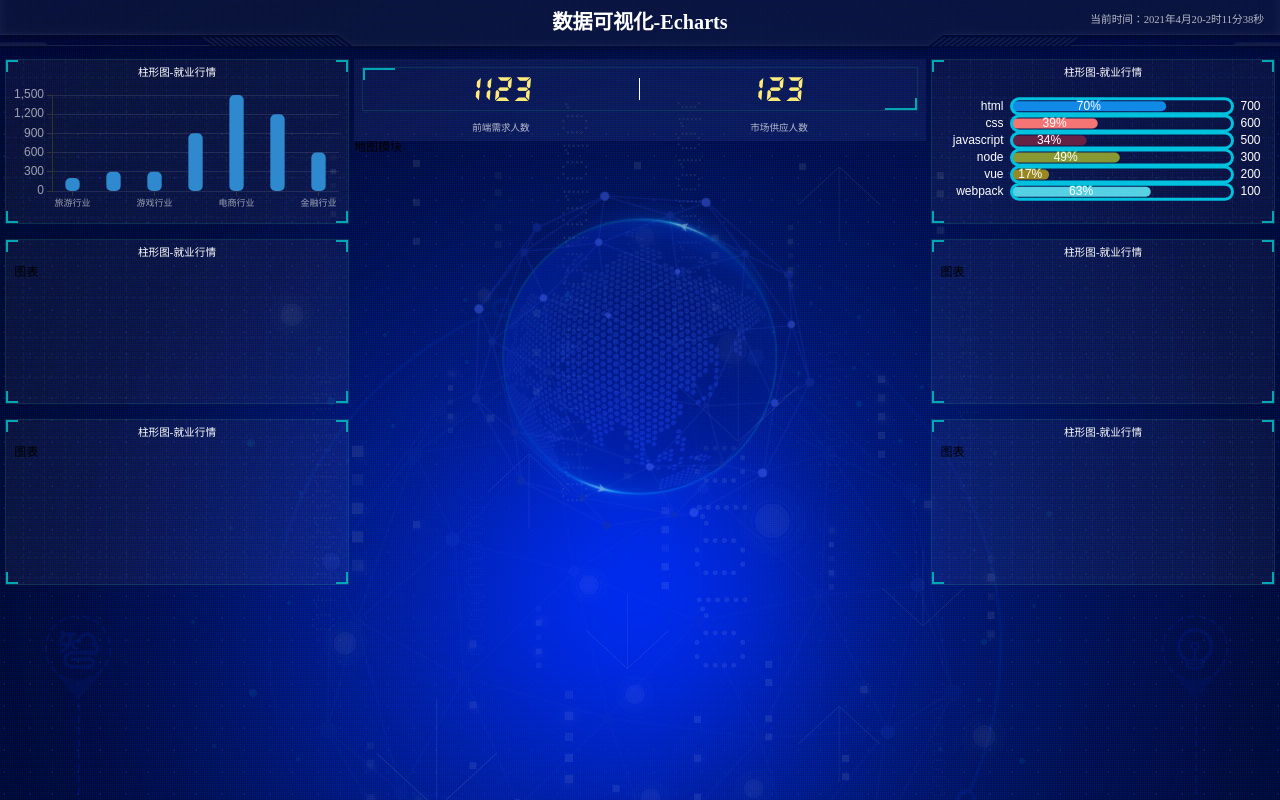
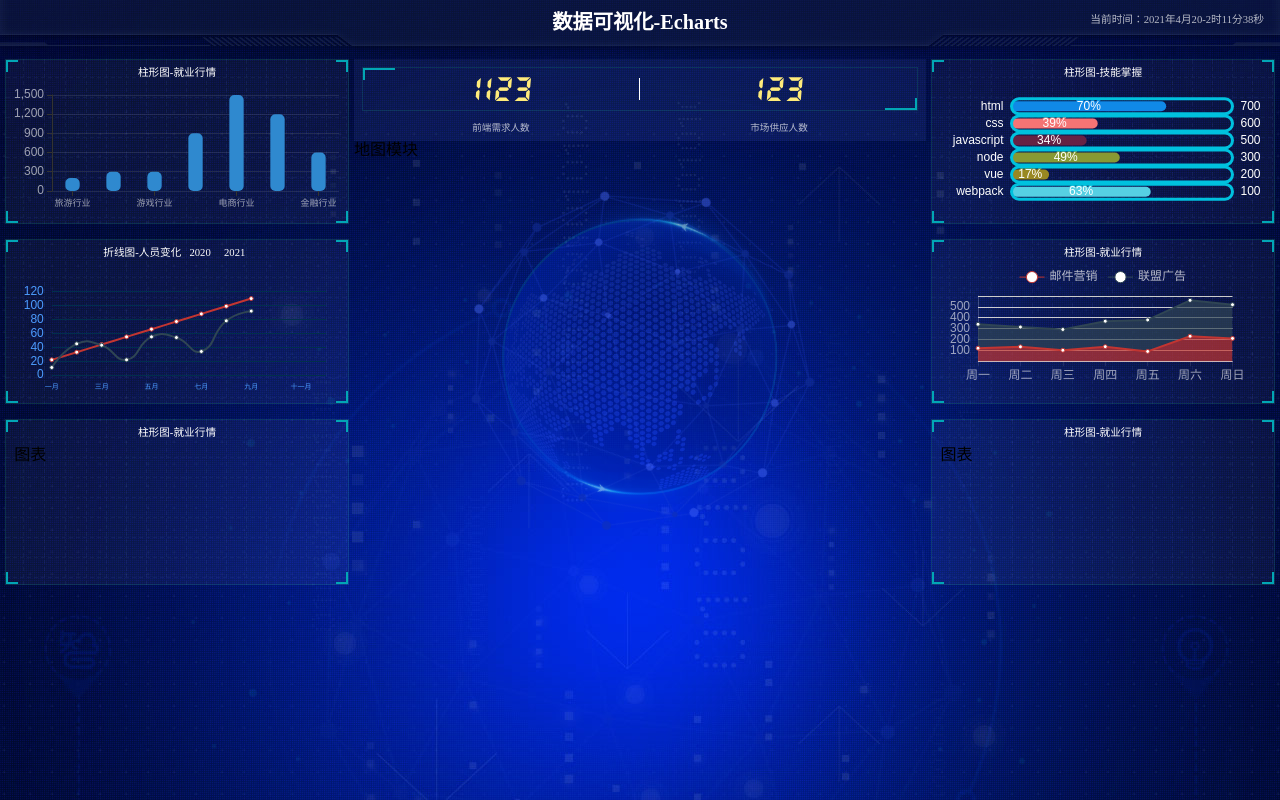
Before and after one commit to fengjie1997/EchartDemo, a plain HTML site: page index.html in a window 1280 px wide. Drawn offline with Linux system fonts and the light colour scheme.

Commit message:
引用echarts

```diff
--- a/css/index.less
+++ b/css/index.less
@@ -4,6 +4,7 @@
   padding: 0;
   box-sizing: border-box;
   list-style: none;
+  font-size: 16px;
 }
 
 body {
@@ -113,6 +114,12 @@ header {
       color: white;
       font-size: 0.2rem;
       font-weight: 400;
+      a {
+        color: white;
+        font-size: 0.2rem;
+        text-decoration: none;
+        margin: 0 0.1rem;
+      }
     }
     .chart {
       height: 2.4rem;
--- a/index.html
+++ b/index.html
@@ -22,8 +22,11 @@
                 </div>
             </div>
             <div class="panel line">
-                <h2>柱形图-就业行情</h2>
-                <div class="chart">图表</div>
+                <h2>折线图-人员变化
+                    <a href="javascript:">2020</a>
+                    <a href="javascript:">2021</a>
+                </h2>
+                <div class="chart"></div>
                 <div class="panel-footer">
                 </div>
             </div>
@@ -60,12 +63,12 @@
         </div>
         <div class="column">
             <div class="panel bar2">
-                <h2>柱形图-就业行情</h2>
+                <h2>柱形图-技能掌握</h2>
                 <div class="chart"></div>
                 <div class="panel-footer">
                 </div>
             </div>
-            <div class="panel line">
+            <div class="panel line2">
                 <h2>柱形图-就业行情</h2>
                 <div class="chart">图表</div>
                 <div class="panel-footer">
@@ -80,6 +83,8 @@
         </div>
     </section>
 <script src="js/flexible.js"></script>
+    <script src="js/jquery.js"></script>
+
     <script src="js/echarts.min.js"></script>
     <script src="js/index.js"></script>
     <script>
--- a/js/index.js
+++ b/js/index.js
@@ -177,6 +177,196 @@
     //   让我们图表调用resize方法
     myChart.resize();
   });
+})();
+
+// 折线图1
+(function () {
+  var yearData = [{
+    year: '2020',
+    data: [[22, 33, 44, 55, 66, 77, 88, 99, 110],[11, 45, 43, 22, 55, 54, 34, 78, 92]]
+  }, {
+    year: '2021',
+    data: [[32, 12, 53, 59, 101, 203, 141, 123, 22],[47, 78, 98, 24, 51, 67, 89, 35, 63]]
+
+  }]
+  var myChart = echarts.init(document.querySelector(".line .chart"))
+  var option = {
+    tooltip: {
+      trigger: 'axis'
+    },
+    legend: {
+      data: ['邮件营销', '联盟广告'],
+      textStyle: {
+        color: '#4c9bfd'
+      },
+      right: '10%'
+    },
+    grid: {
+      top: '20%',
+      left: '3%',
+      right: '4%',
+      bottom: '3%',
+      containLabel: true,
+      borderColor: '#012f4a'
+    },
+    // toolbox: {
+    //   feature: {
+    //     saveAsImage: {}
+    //   }
+    // },
+    xAxis: {
+      type: 'category',
+      boundaryGap: false,
+      data: ['一月', '二月', '三月', '四月', '五月', '六月', '七月', '八月', '九月', '十月', '十一月', '十二月'],
+      axisTick: {
+        show: false
+      },
+      axisLine: {
+        show: false
+      },
+      axisLabel: {
+        color: '#4c9bfd',
+        fontSize: '7'
+      }
+    },
+    yAxis: {
+      type: 'value',
+      axisTick: {
+        show: false
+      },
+      axisLine: {
+        show: false
+      },
+      axisLabel: {
+        color: '#4c9bfd'
+      },
+      splitLine: {
+        lineStyle: {
+          color: '#012f4a'
+        }
+      }
+    },
+    series: [
+      {
+        name: '新增粉丝',
+        type: 'line',
+        data: yearData[0].data[0],
+        smooth: true
+      },
+      {
+        name: '新增游客',
+        type: 'line',
+        data: yearData[0].data[1],
+        smooth: true
+      }
+    ]
+  };
+  myChart.setOption(option);
+  window.addEventListener("resize", function() {
+    //   让我们图表调用resize方法
+    myChart.resize();
+  });
+  $('.line h2').on('click', 'a', function() {
+    var obj = yearData[$(this).index()]
+    console.log(obj, $(this).index())
+    option.series[0].data = obj.data[0]
+    option.series[1].data = obj.data[1]
+    myChart.setOption(option)
+  })
+})();
+
+// 折线图2
+(function () {
+  var myChart = echarts.init(document.querySelector('.line2 .chart'));
+  var option = {
+      tooltip: {
+          trigger: 'axis',
+      },
+      legend: {
+        top: '0%',
+        data: ['邮件营销', '联盟广告', '视频广告', '直接访问', '搜索引擎'],
+        textStyle: {
+          color: 'rgba(255, 255, 255, .7)',
+          fontSize: '12'
+        }
+      },
+      grid: {
+          left: '10',
+        top: '30',
+          right: '10%',
+          bottom: '10%',
+          containLabel: true
+      },
+      xAxis: [
+          {
+              type: 'category',
+              boundaryGap: false,
+              data: ['周一', '周二', '周三', '周四', '周五', '周六', '周日'],
+            axisLabel: {
+                textStyle: {
+                  color: 'rgba(255, 255, 255, .6)',
+                  fontSize: '12'
+                }
+            },
+            axisLine: {
+                lineStyle: {
+                  color: 'rgba(255, 255, 255, .1)'
+                }
+            },
+            splitLine: {
+                lineStyle: {
+                  color: 'rgba(255, 255, 255, .1)'
+                }
+            }
+          }
+      ],
+      yAxis: [
+          {
+              type: 'value',
+            axisTick: {
+                show: false
+            },
+            axisLabel: {
+              textStyle: {
+                color: 'rgba(255, 255, 255, .6)',
+                fontSize: '12'
+              }
+            },
+            axisLine: {
+              lineStyle: {
+                color: 'rgba(255, 255, 255, .2)'
+              }
+            }
+          }
+      ],
+      series: [
+          {
+              name: '邮件营销',
+              type: 'line',
+              stack: '总量',
+              areaStyle: {},
+              emphasis: {
+                  focus: 'series'
+              },
+              data: [120, 132, 101, 134, 90, 230, 210]
+          },
+          {
+              name: '联盟广告',
+              type: 'line',
+              stack: '总量',
+              areaStyle: {},
+              emphasis: {
+                  focus: 'series'
+              },
+              data: [220, 182, 191, 234, 290, 330, 310]
+          }
+      ]
+  };
+  myChart.setOption(option);
+  window.addEventListener("resize", function() {
+      //   让我们图表调用resize方法
+      myChart.resize();
+    });
 })();
 // map地图航线模块
 // (function() {
```
Also changed, not shown: css/index.css, 1 other file.
